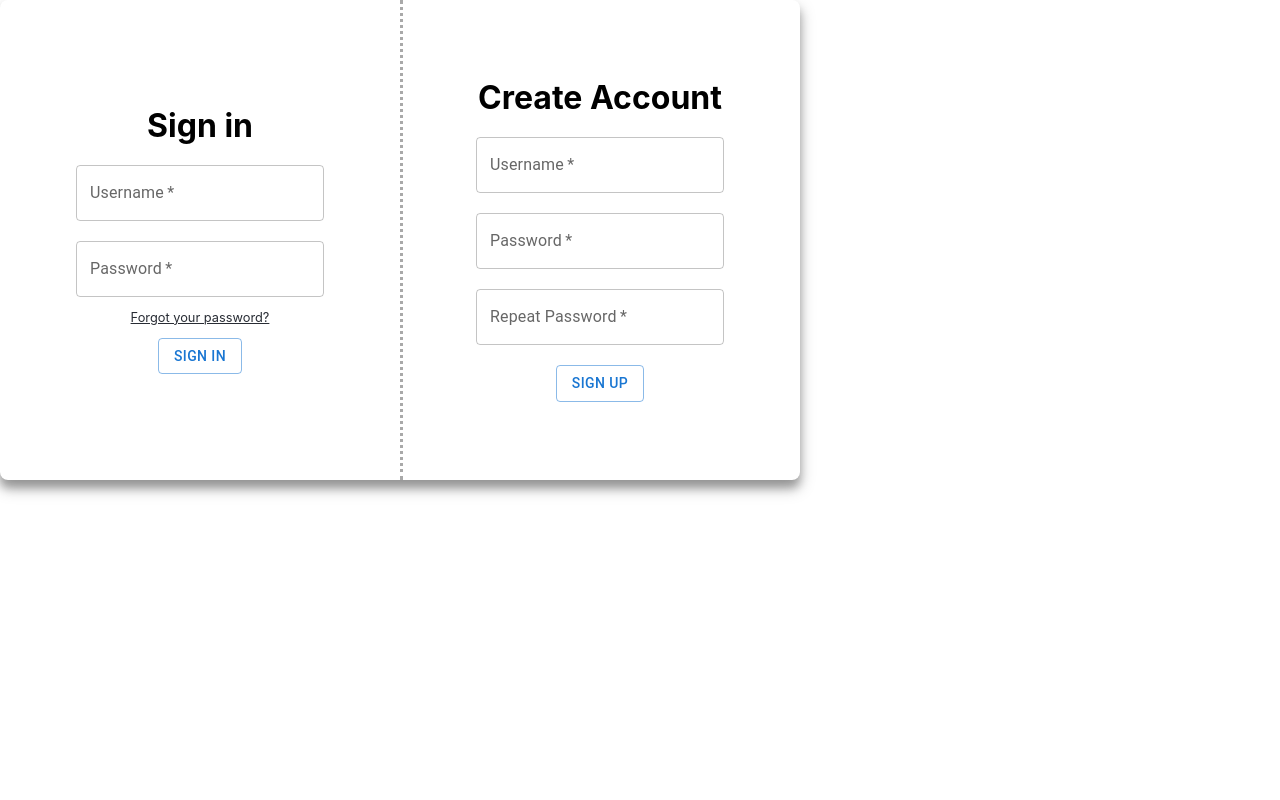
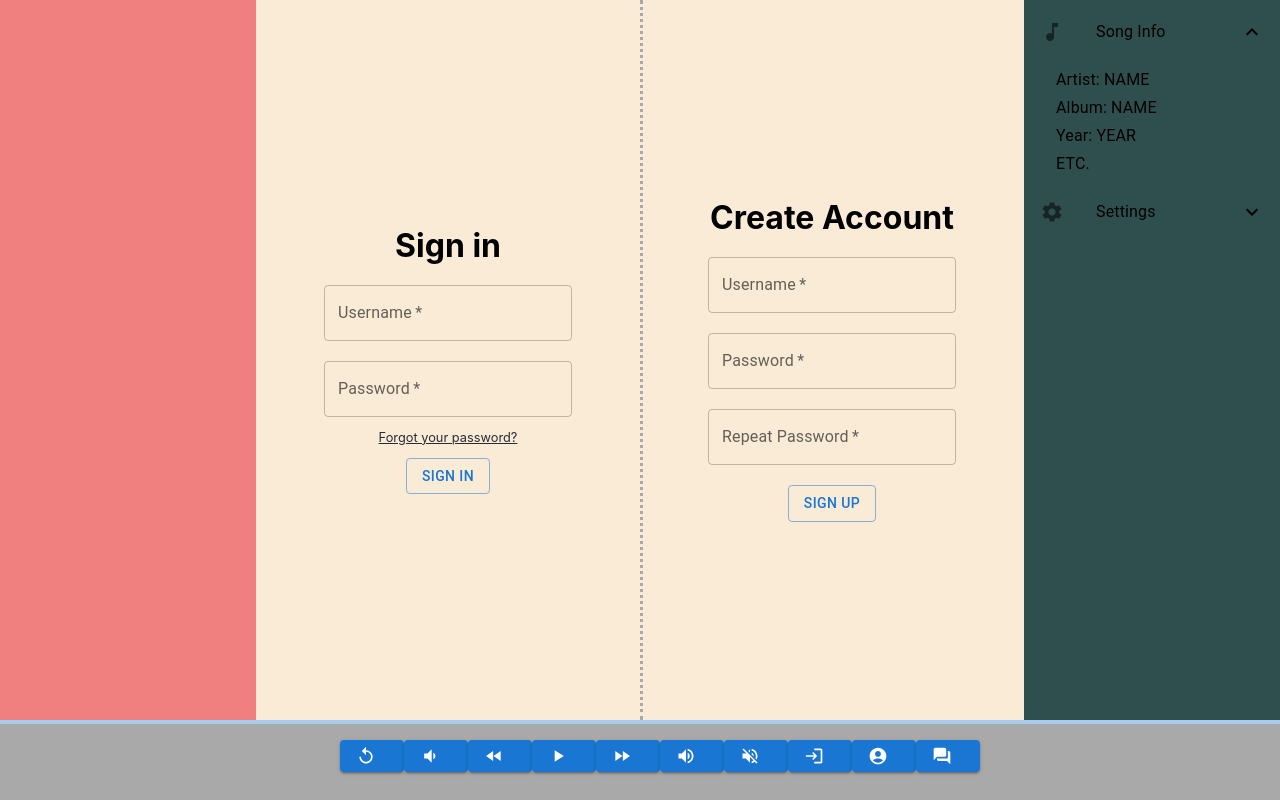
Before and after one commit to Dan-Nava/Bluez, a React (Create React App) app: page /login in a window 1280 px wide. Built offline with nearby package versions, Linux system fonts and the light colour scheme.

Commit message:
Integrate login and profile into the center screen

```diff
--- a/src/App.js
+++ b/src/App.js
@@ -1,34 +1,15 @@
 import './App.css';
 import React from 'react';
-import {Route, Switch, BrowserRouter} from 'react-router-dom';
-import Profile from "./react-components/Profile";
-import Login from "./react-components/Auth";
 import MusicPlayer from './react-components/MusicPlayer';
+import {BrowserRouter} from "react-router-dom";
 
 class App extends React.Component {
-    constructor(props) {
-        super(props);
-    };
-
     render() {
         return (
             <div className="App">
-                <BrowserRouter>
-                    <Switch>
-                        <Route exact path='/' render={() =>
-                            (<p>Home Page</p>)}/>
-                        <Route exact path='/profile' render={() =>
-                            (<Profile/>)}/>
-                        <Route exact path='/login' render={() =>
-                            (<Login/>)}/>
-                        <Route exact path='/MusicPlayer' render={() =>
-                            (<MusicPlayer/>)}/>
-                    </Switch>
+                <BrowserRouter forceRefresh={true}>
+                    <MusicPlayer/>
                 </BrowserRouter>
-
-                {/* This creates a button that when pressed goes to the Music Player, just putting it here if needed */}
-                {/* <Link to={"./MusicPlayer"}><Button size='large' variant='contained' color='primary'>Music Streaming App</Button></Link>*/}
-
             </div>
         );
     }
--- a/src/react-components/Auth/styles.css
+++ b/src/react-components/Auth/styles.css
@@ -9,14 +9,11 @@
 }
 
 .auth-container {
-    border-radius: 0.5em;
-    box-shadow: 0 0.5em 1em rgba(0, 0, 0, 0.25),
-    0 0.5em 0.5em rgba(0, 0, 0, 0.25);
+    background-color: antiquewhite;
     position: relative;
     overflow: hidden;
-    width: 50em;
-    max-width: 100%;
-    min-height: 30em;
+    width: 100%;
+    height: 100%;
 }
 
 .sign-in-container {
--- a/src/react-components/MusicPlayer/Controls/index.js
+++ b/src/react-components/MusicPlayer/Controls/index.js
@@ -9,7 +9,11 @@ import VolumeOffIcon from '@mui/icons-material/VolumeOff';
 import VolumeDownIcon from '@mui/icons-material/VolumeDown';
 import PlayArrowIcon from '@mui/icons-material/PlayArrow';
 import StopIcon from '@mui/icons-material/Stop';
+import {NavLink, withRouter} from 'react-router-dom';
 import './styles.css';
+import {AccountCircle, ForumRounded, LoginRounded} from "@mui/icons-material";
+
+import PropTypes from 'prop-types'
 
 // This component allows us to control playing music, pausing, fastforwarding, going back etc.
 class Controls extends React.Component {
@@ -18,6 +22,9 @@ class Controls extends React.Component {
     constructor(props) {
         super(props);
         this.state = this.props.state;
+
+        const {history} = this.props;
+        this.hisitory = history;
     };
 
 
@@ -95,6 +102,10 @@ class Controls extends React.Component {
         }
     }
 
+    redirect(url) {
+        this.props.history.push(url)
+    }
+
     render() {
         return (
             <div className="controlBar">
@@ -117,6 +128,13 @@ class Controls extends React.Component {
                                     onClick={(e) => this.clickIncreaseVol(e)}/></li>
                         <li><Button variant="contained" color="primary" startIcon={<VolumeOffIcon/>}
                                     onClick={(e) => this.clickMute(e)}/></li>
+
+                        <li><Button variant="contained" color="primary" startIcon={<LoginRounded/>}
+                                    onClick={() => this.redirect('/login')}/></li>
+                        <li><Button variant="contained" color="primary" startIcon={<AccountCircle/>}
+                                    onClick={() => this.redirect('/profile')}/></li>
+                        <li><Button variant="contained" color="primary" startIcon={<ForumRounded/>}
+                                    onClick={() => this.redirect('/social')}/></li>
                     </ul>
                 </div>
             </div>
@@ -125,4 +143,4 @@ class Controls extends React.Component {
     };
 }
 
-export default Controls;
+export default withRouter(Controls);
--- a/src/react-components/MusicPlayer/index.js
+++ b/src/react-components/MusicPlayer/index.js
@@ -8,6 +8,9 @@ import VideoMode from './VideoMode';
 import InfoPanel from "./InfoPanel";
 
 import song from "./Controls/static/SoundHelix-Song-1.mp3";
+import Login from "../Auth";
+import {BrowserRouter, Route, Switch} from "react-router-dom";
+import Profile from "../Profile";
 
 // This component is the parent component that will be used to display whichever Music Player is suitable.
 //I.E depending on the mode, the music player will change
@@ -52,43 +55,59 @@ export default class MusicPlayer extends React.Component {
         return this.state.songMap.has(songName);
     }
 
-    playScreen() {
-        if (this.state.mode === "Video") {
-            return <VideoMode music={this.state.song}/>
-        } else if (this.state.mode === "Lyric") {
-            return <LyricMode music={this.state.song}/>
-        } else if (this.state.mode === "Musician") {
-            return <MusicianMode music={this.state.song}/>
-        } else {
-            return <SocialMode music={this.state.song}/>
-        }
+    stateChangeHandler(playState) {
+        this.setState({playState: playState})
+        this.mode_comp.current?.stateChangeHandler(playState)
     }
 
-    stateChangeHandler(playState) {
-        this.setState({playState: playState})
-        this.mode_comp.current.stateChangeHandler(playState)
+    playScreenRouting() {
+        return (
+            <Switch>
+                <Route exact path='/' render={() =>
+                    (<p>Home Page</p>)}/>
+                <Route exact path='/profile' render={() =>
+                    (<Profile/>)}/>
+                <Route exact path='/login' render={() =>
+                    (<Login/>)}/>
+                <Route exact path='/social' render={() =>
+                    (<SocialMode state={this.state} ref={this.mode_comp}
+                                 audio_object={this.audio_object}/>)}/>
+                <Route exact path='/lyric' render={() =>
+                    (<LyricMode music={this.state.song}/>)}/>
+                <Route exact path='/musician' render={() =>
+                    (<MusicianMode music={this.state.song}/>)}/>
+                <Route exact path='/video' render={() =>
+                    (<VideoMode music={this.state.song}/>)}/>
+            </Switch>);
     }
 
-    clickChangeModeLeft(e) {
-        this.setState({mode: this.state.modeList[(this.mode_idx + 4 - 1) % 4]});
-        this.mode_idx = (this.mode_idx + 4 - 1) % 4;
+    leftPanelRouting() {
+        return (
+            <Switch>
+
+            </Switch>
+        );
     }
 
-    clickChangeModeRight(e) {
-        this.setState({mode: this.state.modeList[(this.mode_idx + 1) % 4]});
-        this.mode_idx = (this.mode_idx + 1) % 4;
+    rightPanelRouting() {
+        return (
+            <Switch>
+                <InfoPanel/>
+            </Switch>
+        );
     }
 
     render() {
         return (
             <div className="musicPlayer">
                 <div className='mediaPlayer'>
-                    <SocialMode state={this.state} ref={this.mode_comp} audio_object={this.audio_object}/>
+                    {this.playScreenRouting()}
                 </div>
                 <div className='leftPanel'>
+                    {this.leftPanelRouting()}
                 </div>
                 <div className='rightPanel'>
-                    <InfoPanel/>
+                    {this.rightPanelRouting()}
                 </div>
                 <Controls state={this.state} audio_object={this.audio_object}
                           stateChangeHandler={this.stateChangeHandler.bind(this)}/>
--- a/src/react-components/Profile/styles.css
+++ b/src/react-components/Profile/styles.css
@@ -1,4 +1,5 @@
 .profile {
+    background-color: antiquewhite;
     justify-content: center;
     display: flex;
 }
@@ -27,7 +28,7 @@
     cursor: pointer;
     box-shadow: 0 0.5em 1em rgba(0, 0, 0, 0.25),
     0 0.5em 0.5em rgba(0, 0, 0, 0.25);
-    width: 50em;
+    width: 100%;
 }
 
 .info_container {
```
